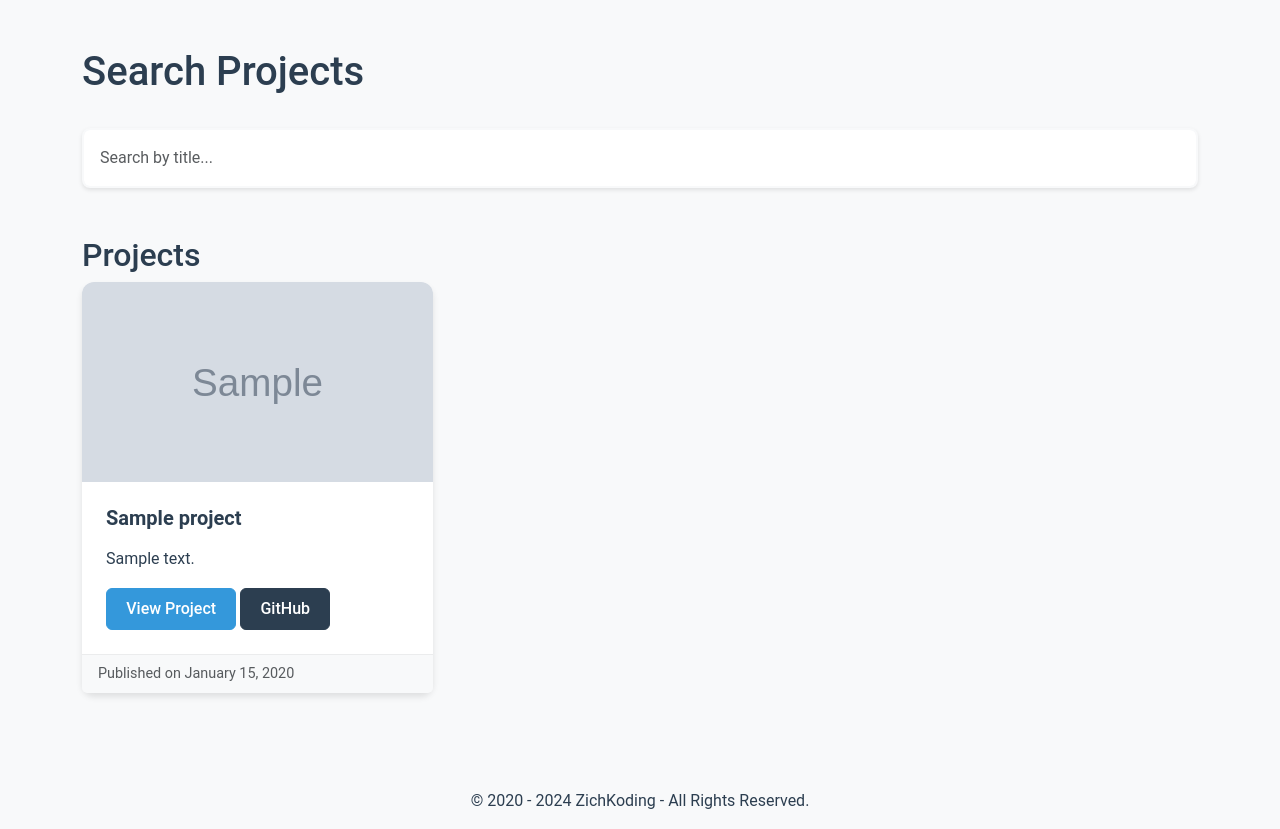
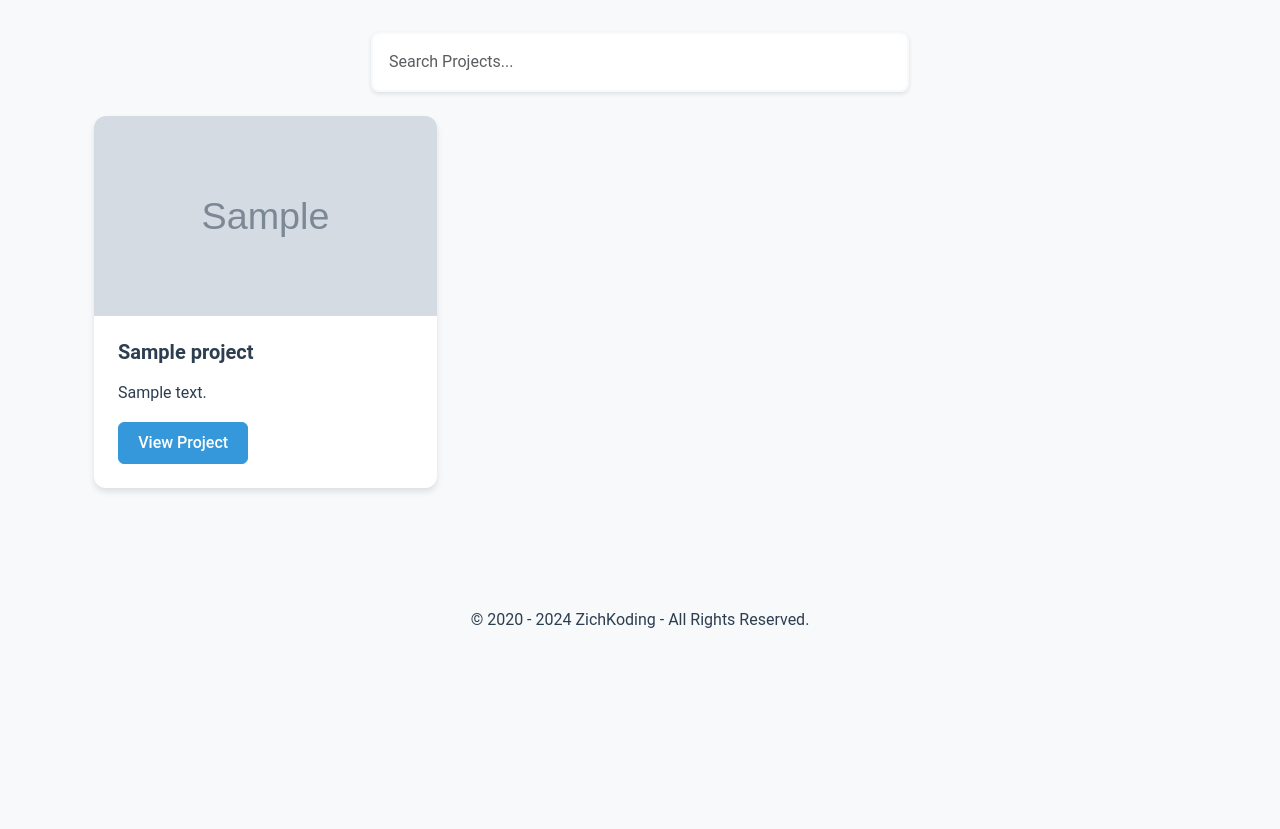
Before and after one commit to ZichKoding/ZichKodingWebsite, a Django app: page /projects/ in a window 1280 px wide. Shown: the part 56-885 px from the top of the page. After the commit the page ends 684 px from the top, so only its background shows below. Run offline with Django 5.2, Linux system fonts and the light colour scheme; tables that the repository leaves empty hold one stand-in row (values such as "Sample post"); grey boxes marked "Sample" are stand-in pictures.

Commit message:
updated the search feature a little more

```diff
--- a/projects/templates/projects/projects.html
+++ b/projects/templates/projects/projects.html
@@ -9,50 +9,155 @@
 {% endblock %}
 
 {% block content %}
-    <h1 class="mb-4">Search Projects</h1>
-    <div id="search-container" class="mb-3">
-        <input type="text" id="search-bar" class="form-control" placeholder="Search by title...">
-        <ul id="typeahead-results" class="list-group mt-2"></ul>
+    <div class="container">
+        <!-- Search Bar -->
+        <div class="row mb-4">
+            <div class="col-md-6 offset-md-3 position-relative">
+                <input type="text" id="search-bar" class="form-control" placeholder="Search Projects...">
+                <ul id="typeahead-results" class="list-group position-absolute w-100"></ul>
+            </div>
         </div>
 
-    <h2 class="mt-5">Projects</h2>
-    <div class="row" id="projects-list">
+        <!-- Existing project listings -->
+        <div class="row" id="project-listings">
             {% for project in projects %}
-            <div class="col-md-4">
+                <div class="col-md-4 mb-4">
                     <div class="card">
                         <img src="{{ project.image.url }}" class="card-img-top" alt="{{ project.title }}">
                         <div class="card-body">
                             <h5 class="card-title">{{ project.title }}</h5>
-                        <p class="card-text">{{ project.description }}</p>
-                        <a href="{{ project.url }}" class="btn btn-primary" target="_blank">View Project</a>
-                        <a href="{{ project.gh_url }}" class="btn btn-secondary" target="_blank">GitHub</a>
-                    </div>
-                    <div class="card-footer text-muted">
-                        Published on {{ project.published_date|date:"F j, Y" }}
+                            <p class="card-text">{{ project.description|truncatewords:20 }}</p>
+                            <a href="{{ project.get_absolute_url }}" class="btn btn-primary">View Project</a>
                         </div>
                     </div>
                 </div>
+            {% empty %}
+                <div class="col-md-12">
+                    <p>No projects available.</p>
+                </div>
             {% endfor %}
+        </div>
     </div>
 {% endblock %}
 
 {% block extra_scripts %}
     <script>
         $(document).ready(function(){
+            let debounceTimeout = null;
+
+            // Typeahead Functionality with Debouncing
             $('#search-bar').on('input', function(){
+                clearTimeout(debounceTimeout);
                 let query = $(this).val();
+                debounceTimeout = setTimeout(function(){
                     if(query.length > 2){
                         $.ajax({
                             url: '{% url "project-typeahead" %}',
                             data: {'query': query},
+                            beforeSend: function(){
+                                $('#loading-indicator').show();
+                            },
                             success: function(data){
                                 $('#typeahead-results').empty();
+                                if(data.length > 0){
                                     data.forEach(function(item){
                                         $('#typeahead-results').append('<li class="list-group-item">' + item + '</li>');
                                     });
+                                } else {
+                                    $('#typeahead-results').append('<li class="list-group-item">No results found</li>');
+                                }
+                            },
+                            error: function(){
+                                $('#typeahead-results').empty();
+                                $('#typeahead-results').append('<li class="list-group-item">Error fetching results</li>');
+                            },
+                            complete: function(){
+                                $('#loading-indicator').hide();
                             }
                         });
                     } else {
+                        $('#typeahead-results').empty();
+                    }
+                }, 300); // 300ms delay for debouncing
+            });
+
+            // Handle Enter Key Press for Full Search
+            $('#search-bar').on('keydown', function(e){
+                if(e.key === 'Enter'){
+                    e.preventDefault(); // Prevent form submission if inside a form
+
+                    let query = $(this).val().trim();
+                    if(query.length === 0){
+                        // If the search query is empty, clear the results and typeahead
+                        $('#project-listings').empty();
+                        $('#typeahead-results').empty();
+                        return;
+                    }
+
+                    // Hide the typeahead dropdown
+                    $('#typeahead-results').empty();
+
+                    // Show loading indicator
+                    $('#loading-indicator').show();
+
+                    // Perform AJAX request for full search
+                    $.ajax({
+                        url: '{% url "project-search" %}', // Ensure this URL exists in your Django URLs
+                        data: {'query': query},
+                        success: function(data){
+                            $('#project-listings').empty(); // Clear existing project listings
+
+                            if(data.results.length > 0){
+                                data.results.forEach(function(project){
+                                    // Customize the HTML structure based on your project model
+                                    $('#project-listings').append(`
+                                        <div class="col-md-4 mb-4">
+                                            <div class="card">
+                                                <img src="${project.image}" class="card-img-top" alt="${project.title}">
+                                                <div class="card-body">
+                                                    <h5 class="card-title">${project.title}</h5>
+                                                    <p class="card-text">${project.description}</p>
+                                                    <a href="${project.url}" class="btn btn-primary">View Project</a>
+                                                </div>
+                                            </div>
+                                        </div>
+                                    `);
+                                });
+                            } else {
+                                $('#project-listings').append('<div class="col-md-12"><p>No projects found matching your search.</p></div>');
+                            }
+
+                            // Update the URL with the search query
+                            const newUrl = new URL(window.location.href);
+                            newUrl.searchParams.set('query', query);
+                            window.history.pushState({}, '', newUrl);
+                        },
+                        error: function(){
+                            $('#project-listings').empty();
+                            $('#project-listings').append('<div class="col-md-12"><p>An error occurred while searching. Please try again later.</p></div>');
+                        },
+                        complete: function(){
+                            $('#loading-indicator').hide();
+                        }
+                    });
+                }
+            });
+
+            // Handle Click on Typeahead Result
+            $(document).on('click', '#typeahead-results li', function(){
+                let selectedText = $(this).text();
+                $('#search-bar').val(selectedText);
+                $('#typeahead-results').empty();
+
+                // Trigger the search immediately after selecting from typeahead
+                $('#search-bar').trigger($.Event('keydown', { key: 'Enter' }));
+            });
+
+            // Click outside to hide typeahead
+            $(document).click(function(event) {
+                var $target = $(event.target);
+                if(!$target.closest('#search-bar').length &&
+                !$target.closest('#typeahead-results').length) {
                     $('#typeahead-results').empty();
                 }
             });
--- a/projects/views.py
+++ b/projects/views.py
@@ -22,7 +22,17 @@ class ProjectSearchView(View):
     def get(self, request):
         query = request.GET.get('query', '')
         projects = Project.objects.filter(title__icontains=query, is_active=True).order_by('-published_date')
-        return render(request, 'projects/search_results.html', {'projects': projects})
+
+        # Prepare the JSON response
+        results = []
+        for project in projects:
+            results.append({
+                'title': project.title,
+                'description': project.description[:200] + '...',  # Truncate description if necessary
+                'url': project.url,  # Ensure get_absolute_url is defined
+            })
+
+        return JsonResponse({'results': results})
 
 class ProjectTypeAheadView(View):
     def get(self, request):
```
Also changed, not shown: projects/tests/test_projects/test_view.py (+19 -4 lines). Lines whose indentation alone changed are shown as unchanged.
